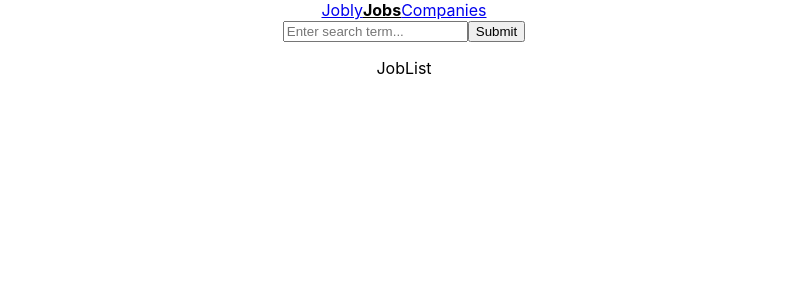
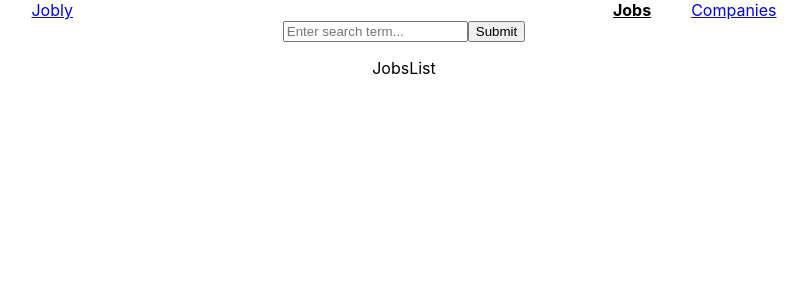
Before and after one commit to mtbocim/react-jobly, a React (Create React App) app: page /jobs in a window 1280 px wide. Shown: the top 300 px of the page, without its empty margins (236-1043 px from the left). Built offline with nearby package versions, Linux system fonts and the light colour scheme; no server answers; the HTML template or start-up script is replaced by a standard one.

Commit message:
working on CompaniesList data population

```diff
--- a/package.json
+++ b/package.json
@@ -6,6 +6,7 @@
     "@testing-library/jest-dom": "^5.16.5",
     "@testing-library/react": "^13.4.0",
     "@testing-library/user-event": "^13.5.0",
+    "axios": "^1.2.0",
     "react": "^18.2.0",
     "react-dom": "^18.2.0",
     "react-router-dom": "^6.4.3",
--- a/src/App.js
+++ b/src/App.js
@@ -1,5 +1,7 @@
 import './App.css';
 import RoutesList from './RoutesList';
+import { BrowserRouter } from 'react-router-dom';
+import Navigation from "./Navigation.js";
 
 /**
  * Renders the base App component.
@@ -7,13 +9,16 @@ import RoutesList from './RoutesList';
  * State: none
  * Props: none
  *
- * App ->
+ * App -> RoutesList
  */
 
 function App() {
   return (
     <div className="App">
-      <RoutesList/>
+      <BrowserRouter>
+        <Navigation />
+        <RoutesList />
+      </BrowserRouter>
     </div>
   );
 }
--- a/src/CompaniesList.js
+++ b/src/CompaniesList.js
@@ -1,19 +1,49 @@
+import { useState, useEffect } from 'react'
+
 import SearchForm from "./SearchForm";
+import JoblyApi from './JoblyAPI';
 
 /**
- * Renders a CompanyList component
+ * Renders a CompaniesList component
  *
- * State: loading/isLoaded, companiesData
+ * State: isLoaded (bool)
+ *        companiesData as [{company, title, description, imageUrl}, ...]
+ *
  * Props: none
  *
- * App -> RoutesList -> CompanyList
+ * App -> RoutesList -> CompaniesList
+ *
+ * companiesData populated by API request
  */
 
-function CompaniesList({companiesData}){
-    return(
-        <div className="CompanyList">
-            <SearchForm/>
-            <p>CompanyList</p>
+function CompaniesList() {
+    const [isLoaded, setIsLoaded] = useState({
+        loading: true,
+        companiesData: []
+    });
+
+    useEffect(function fetchCompaniesDataWhenMounted() {
+        async function fetchCompaniesData() {
+            const companiesResult = await JoblyApi.getCompanies();
+            setIsLoaded((isLoaded) => (
+                {
+                    ...isLoaded,
+                    loading: false,
+                    companiesData: companiesResult
+                }
+            ));
+        }
+        fetchCompaniesData();
+    }, []);
+
+    const [loading, companiesData] = isLoaded;
+
+    if(loading) return <i>Loading...</i>
+
+    return (
+        <div className="CompaniesList">
+            <SearchForm />
+            <p>CompaniesList</p>
         </div>
     )
 }
--- a/src/CompanyDetail.js
+++ b/src/CompanyDetail.js
@@ -2,12 +2,14 @@
  * Renders a CompanyDetail component
  *
  * State: loading/isLoaded (bool)
- *        jobsData
+ *        jobsData as [{title, description, salary, equity}, ...]
+ *        //TODO: Company name/description
  *
  * Props: none
  *
  * App -> RoutesList -> CompanyDetail
  *
+ * jobsData populated by API request
  */
 
 function CompanyDetail(){
--- /dev/null
+++ b/src/Homepage.js
@@ -0,0 +1,18 @@
+/**
+ * Renders a Homepage component.
+ *
+ * State: none
+ * Props: none
+ *
+ * App -> RoutesList -> Homepage
+ */
+
+function Homepage(){
+    return(
+        <div className="Homepage">
+            <p>Find your future here...</p>
+        </div>
+    )
+}
+
+export default Homepage;
--- a/src/JobCardList.js
+++ b/src/JobCardList.js
@@ -2,8 +2,7 @@
  * Renders a list of JobCards
  *
  * State: none
- * Props: jobs as [{job1}, {job2}, ...]
- *      where a single job is {title, description, salary, equity}
+ * Props: jobs as [{title, description, salary, equity}, ...]
  *
  * Currently used by: JobList, CompanyDetail
  */
--- a/src/JobList.js
+++ /dev/null
@@ -1,21 +0,0 @@
-import SearchForm from "./SearchForm";
-
-/**
- * Renders a JobList component
- *
- * State: loading/isLoaded, jobData //TODO: example data
- * Props: none
- *
- * App -> RoutesList -> JobList
- */
-
-function JobList(){
-    return(
-        <div className="JobList">
-            <SearchForm/>
-            <p>JobList</p>
-        </div>
-    )
-}
-
-export default JobList;
--- a/src/JoblyAPI.js
+++ b/src/JoblyAPI.js
@@ -51,14 +51,33 @@ class JoblyApi {
     return res.companies;
   }
 
+  // * Can filter on provided search filters API:
+  // * - minEmployees
+  // * - maxEmployees
+  // * - nameLike (will find case-insensitive, partial matches)
+  // *
+  /**Filter a list of all companies......... */
+  static async getFilteredCompanies(nameLike){
+    let res = await this.request('companies', {nameLike})
+    return res.companies;
+  }
+
   /**Get a list of all jobs */
   static async getJobs(){
     let res = await this.request(`jobs`);
+    return res.jobs;
+  }
+
+  // * Can provide search filter in query to API:
+  // * - minSalary
+  // * - hasEquity (true returns only jobs with equity > 0, other values ignored)
+  // * - title (will find case-insensitive, partial matches)
+  /**Filter a list of all jobs.............. */
+  static async getFilteredJobs(title){
+    let res = await this.request('jobs', {title});
     return res.jobs
   }
 
+}
 
-  /**Filter a list of all jobs.............. */
-
-  /**Filter a list of all companies......... */
-}
+export default JoblyApi;
--- /dev/null
+++ b/src/JobsList.js
@@ -0,0 +1,24 @@
+import SearchForm from "./SearchForm";
+
+/**
+ * Renders a JobsList component
+ *
+ * State: isLoaded (bool)
+ *        jobsData as [{title, description, salary, equity}, ...]
+ * Props: none
+ *
+ * App -> RoutesList -> JobsList
+ *
+ * jobsData populated by API request
+ */
+
+function JobsList(){
+    return(
+        <div className="JobsList">
+            <SearchForm/>
+            <p>JobsList</p>
+        </div>
+    )
+}
+
+export default JobsList;
--- a/src/Navigation.css
+++ b/src/Navigation.css
@@ -2,3 +2,18 @@
     font-weight: bold;
     color: black;
 }
+
+.Navigation-homepage-link{
+    display: inline;
+    margin-left:0px;
+    margin-right:500px;
+}
+
+.Navigation-data-links{
+    display: inline;
+    margin-right:0px;
+}
+
+.Navigation a{
+    margin:20px;
+}
--- a/src/Navigation.js
+++ b/src/Navigation.js
@@ -1,5 +1,5 @@
-import {React} from "react";
-import {NavLink,Link} from "react-router-dom";
+import { React } from "react";
+import { NavLink, Link } from "react-router-dom";
 import "./Navigation.css"
 
 /**
@@ -11,12 +11,16 @@ import "./Navigation.css"
  * App -> Navigation
  */
 
-function Navigation(){
-    return(
+function Navigation() {
+    return (
         <nav className="Navigation">
-            <Link to="/">Jobly</Link>
-            <NavLink to="/jobs">Jobs</NavLink>
-            <NavLink to="/companies">Companies</NavLink>
+            <div className="Navigation-homepage-link">
+                <Link to="/">Jobly</Link>
+            </div>
+            <div className="Navigation-data-links">
+                <NavLink to="/jobs">Jobs</NavLink>
+                <NavLink to="/companies">Companies</NavLink>
+            </div>
         </nav>
     )
 }
--- a/src/RoutesList.js
+++ b/src/RoutesList.js
@@ -1,8 +1,8 @@
-import { BrowserRouter, Route, Routes } from "react-router-dom";
-import Navigation from "./Navigation.js";
+import { Route, Routes, Navigate } from "react-router-dom";
 import CompanyDetail from "./CompanyDetail.js";
 import CompaniesList from "./CompaniesList.js";
-import JobList from "./JobList.js";
+import JobsList from "./JobsList.js";
+import Homepage from "./Homepage.js";
 
 /**
  * Renders a RoutesList component.
@@ -16,14 +16,13 @@ import JobList from "./JobList.js";
 function RoutesList() {
     return (
         <div className="RoutesList">
-            <BrowserRouter>
-                <Navigation />
-                <Routes>
-                    <Route path="/companies/:handle" element={<CompanyDetail/>} />
-                    <Route path="/companies" element={<CompaniesList/>} />
-                    <Route path="/jobs" element={<JobList/>} />
-                </Routes>
-            </BrowserRouter>
+            <Routes>
+                <Route path="/companies/:handle" element={<CompanyDetail />} />
+                <Route path="/companies" element={<CompaniesList />} />
+                <Route path="/jobs" element={<JobsList />} />
+                <Route path="/" element={<Homepage />} />
+                <Route path="*" element={<Navigate to="/" />} />
+            </Routes>
         </div>
     )
 }
```
Also changed, not shown: 1 other file (tests, documents, lock files or other folders).
